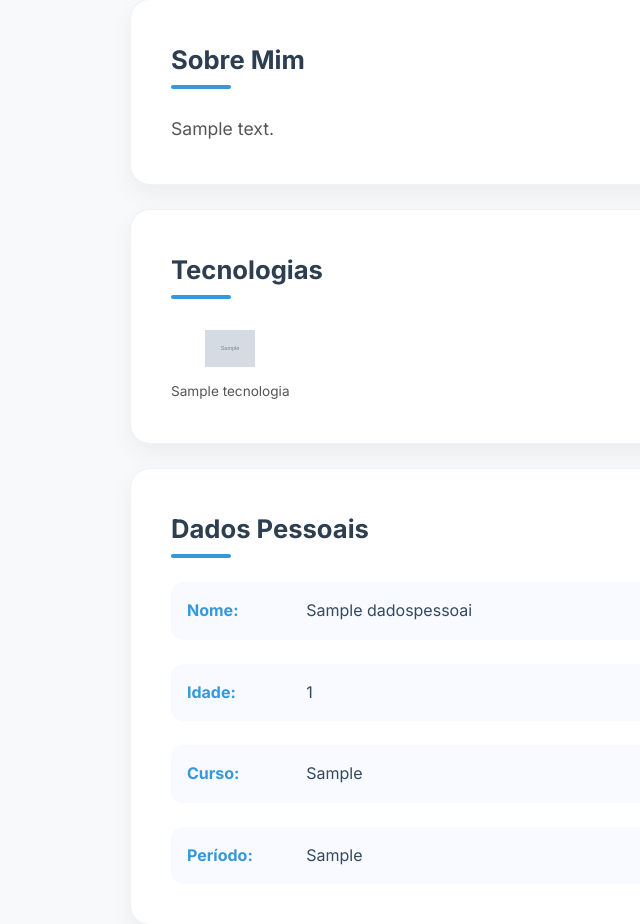
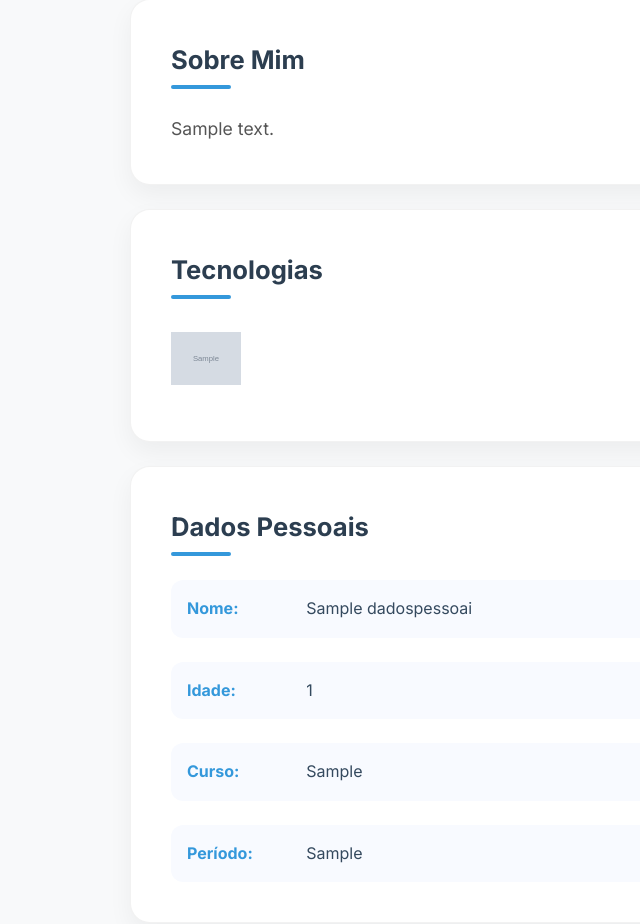
Before and after one commit to JNickolasz/Portifolio, a Django app: page / in a window 1280 px wide. Shown: the part 558-1482 px from the top of the page, without its empty margins (75-715 px from the left). Run offline with Django 5.2, Linux system fonts and the light colour scheme; tables that the repository leaves empty hold one stand-in row (values such as "Sample post"); grey boxes marked "Sample" are stand-in pictures.

Commit message:
Style: adjust tecnologias grid layout and icon size

```diff
--- a/Server/portifolio/templates/portifolio/home.html
+++ b/Server/portifolio/templates/portifolio/home.html
@@ -53,22 +53,13 @@
     flex-wrap: wrap;
     gap: 1.5rem;
     margin-top: 1rem;
-}
-
-.tech-item {
-    display: flex;
-    flex-direction: column;
-    align-items: center;
-    gap: 0.5rem;
-    font-size: 0.85rem;
-    color: #555;
-}
-
-.tech-item img {
-    width: 50px;
-    height: 50px;
+    justify-content: space-between;
+  }
+  .tech-item img {
+    width: 70px;
+    height: 70px;
     object-fit: contain;
-}
+  }
 </style>
 {% endblock %}
 
@@ -86,7 +77,6 @@
     {% for tecnologia in tecnologias %}
     <div class="tech-item">
       <img src="{{tecnologia.icone_url}}" alt="{{tecnologia.nome}}" width="50" height="50">
-      <span>{{tecnologia.nome}}</span>
     </div>
     {% empty %}
     <p>Nenhuma tecnologia foi cadastrada ainda.</p>
```
